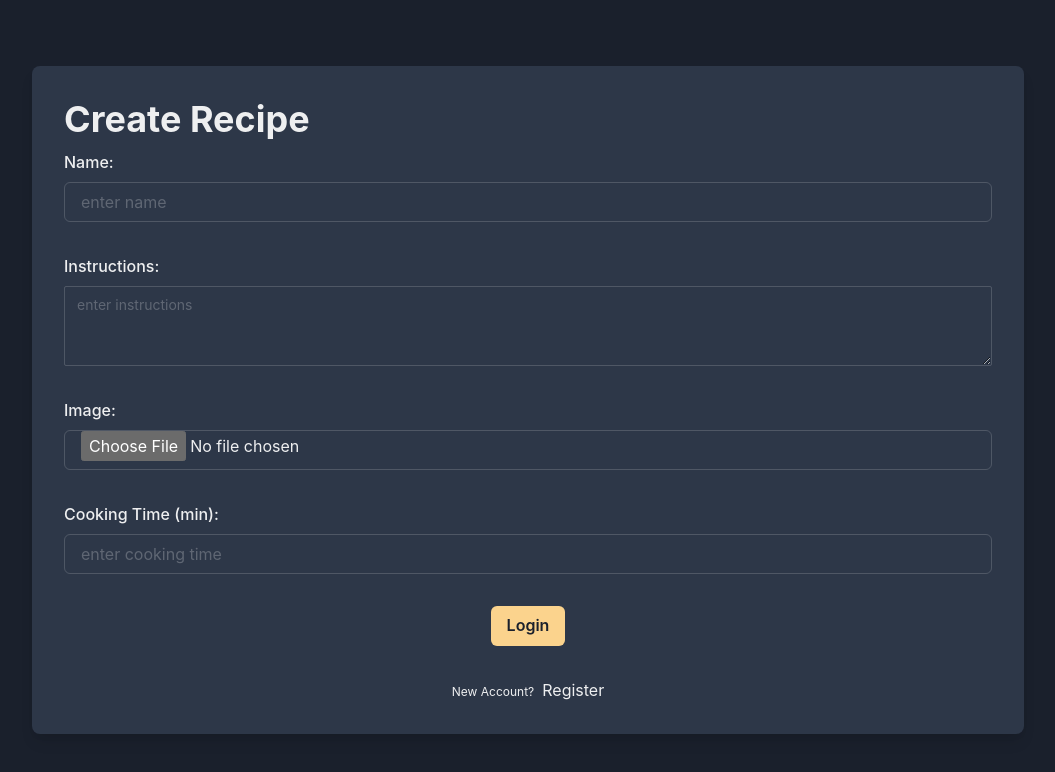
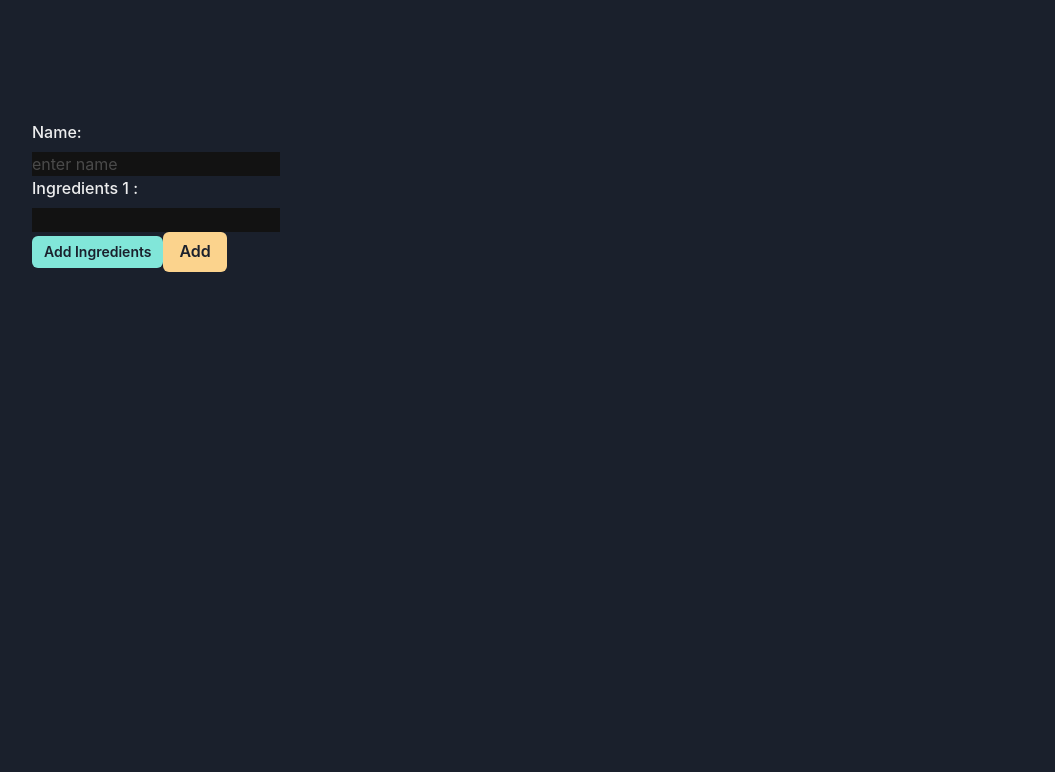
Before and after one commit to elimob680617/mern-resipies-app, a React (Create React App) app in the folder client/: page /create-recipe in a window 1280 px wide. Shown: the top 772 px of the page, without its empty margins (112-1167 px from the left). Built offline with nearby package versions, Linux system fonts and the light colour scheme.

Commit message:
fix create recipe form bugs

```diff
--- a/client/src/index.css
+++ b/client/src/index.css
@@ -1,6 +1,6 @@
-/* header {
+header {
   height: 120px;
-} */
+}
 form {
   width: 100%;
 }
--- a/client/src/sections/auth/Login.js
+++ b/client/src/sections/auth/Login.js
@@ -12,7 +12,7 @@ import {
   VStack,
   useColorModeValue,
 } from "@chakra-ui/react";
-import { useFormik } from "formik";
+import { Field, Formik, useFormik } from "formik";
 import { Link, useNavigate } from "react-router-dom";
 // to dispatch an action and to get data from the state
 import { useDispatch, useSelector } from "react-redux";
--- a/client/src/sections/recipes/CreateRecipe.js
+++ b/client/src/sections/recipes/CreateRecipe.js
@@ -1,125 +1,291 @@
+// import {
+//   Button,
+//   FormControl,
+//   FormErrorMessage,
+//   FormLabel,
+//   HStack,
+//   Heading,
+//   Input,
+//   Stack,
+//   Text,
+//   Textarea,
+//   VStack,
+//   useColorModeValue,
+// } from "@chakra-ui/react";
+// import { Field, FieldArray, Formik, useFormik } from "formik";
+// import { Link } from "react-router-dom";
+import * as Yup from "yup";
+
 import {
   Button,
   FormControl,
   FormErrorMessage,
   FormLabel,
   HStack,
-  Heading,
   Input,
-  Text,
-  Textarea,
-  VStack,
-  useColorModeValue,
 } from "@chakra-ui/react";
-import { useFormik } from "formik";
-import { Link } from "react-router-dom";
-import * as Yup from "yup";
+import { Field, FieldArray, Form, Formik } from "formik";
+
+// const CreateRecipe = () => {
+//   const formBackground = useColorModeValue("gray.100", "gray.700");
+
+//   const ingredientsGroup = { name: "" };
+
+//   const formik = useFormik({
+//     initialValues: {
+//       name: "",
+//       ingredients: [ingredientsGroup],
+//       instructions: "",
+//       imageUrl: "",
+//       cookingTime: 0,
+//       userOwner: 0,
+//     },
+//     onSubmit: (values) => console.log(values),
+
+//     validationSchema: Yup.object({
+//       name: Yup.string().required("Please enter an Name"),
+//       ingredients: Yup.array()
+//         .of(Yup.string())
+//         .required("Please enter an Ingredients"),
+//       instructions: Yup.string().required("Please enter Instructions"),
+//       imageUrl: Yup.string().required("Please enter an Image Url"),
+//       cookingTime: Yup.number()
+//         .typeError("Cooking Time must be a number")
+//         .positive("Cooking Time must be greater than zero")
+//         .required("Please enter Cooking Time"),
+//     }),
+//   });
+//   return (
+//     <VStack alignItems="center" justifyContent="center">
+//       <VStack
+//         p={8}
+//         bg={formBackground}
+//         borderRadius={8}
+//         boxShadow="lg"
+//         alignItems="flex-start"
+//         width="100%"
+//       >
+//         <Heading>Create Recipe</Heading>
+
+//         <VStack spacing={8} width="100%">
+//           <form onSubmit={formik.handleSubmit}>
+//             <>
+//               <FormControl
+//                 isInvalid={!!formik.errors.name && formik.touched.name}
+//               >
+//                 <FormLabel htmlFor="name">Name: </FormLabel>
+//                 <Input
+//                   type="text"
+//                   id="name"
+//                   name="name"
+//                   placeholder="enter name"
+//                 />
+//                 <FormErrorMessage>{formik.errors.name}</FormErrorMessage>
+//               </FormControl>
+//               <FormControl
+//                 isInvalid={
+//                   !!formik.errors.ingredients && formik.touched.ingredients
+//                 }
+//                 {...formik.getFieldProps("ingredients")}
+//               >
+//                 <FormLabel htmlFor="ingredients">Ingredients: </FormLabel>
+//                 <FieldArray name="ingredients">
+//                   {({ push, remove }) => (
+//                     <VStack alignItems="start">
+//                       {formik?.values?.ingredients.map((_, index) => (
+//                         <HStack width="full">
+//                           <Text>{index + 1}</Text>
+//                           <Input
+//                             type="text"
+//                             id="ingredients"
+//                             placeholder="enter ingredients"
+//                             name={`ingredients.${index}.name`}
+//                           />
+//                           <FormErrorMessage>
+//                             {formik.errors.ingredients}
+//                           </FormErrorMessage>
+
+//                           {index > 0 && (
+//                             <Button
+//                               type="button"
+//                               size="xs"
+//                               variant="ghost"
+//                               colorScheme="red"
+//                               onClick={() => remove(index)}
+//                             >
+//                               Delete
+//                             </Button>
+//                           )}
+//                         </HStack>
+//                       ))}
+
+//                       <Button
+//                         type="button"
+//                         size="sm"
+//                         colorScheme="teal"
+//                         variant="solid"
+//                         onClick={() => push(ingredientsGroup)}
+//                       >
+//                         Add Ingredients
+//                       </Button>
+//                     </VStack>
+//                   )}
+//                 </FieldArray>
+//               </FormControl>
+//               <FormControl
+//                 isInvalid={
+//                   !!formik.errors.instructions && formik.touched.instructions
+//                 }
+//                 {...formik.getFieldProps("instructions")}
+//               >
+//                 <FormLabel htmlFor="instructions">Instructions : </FormLabel>
+//                 <Textarea
+//                   type="text"
+//                   id="instructions"
+//                   name="instructions"
+//                   placeholder="enter instructions"
+//                   size="sm"
+//                   resize="vertical"
+//                 />
+//                 <FormErrorMessage>
+//                   {formik.errors.instructions}
+//                 </FormErrorMessage>
+//               </FormControl>
+//               <FormControl
+//                 isInvalid={!!formik.errors.imageUrl && formik.touched.imageUrl}
+//                 {...formik.getFieldProps("imageUrl")}
+//               >
+//                 <FormLabel htmlFor="instructions">Image : </FormLabel>
+//                 <Input
+//                   display="flex"
+//                   alignItems="center"
+//                   type="file"
+//                   id="imageUrl"
+//                   name="imageUrl"
+//                 />
+//                 <FormErrorMessage>{formik.errors.imageUrl}</FormErrorMessage>
+//               </FormControl>
+//               <FormControl
+//                 isInvalid={
+//                   !!formik.errors.cookingTime && formik.touched.cookingTime
+//                 }
+//                 {...formik.getFieldProps("cookingTime")}
+//               >
+//                 <FormLabel htmlFor="cookingTime">
+//                   Cooking Time (min):{" "}
+//                 </FormLabel>
+//                 <Input
+//                   type="text"
+//                   id="cookingTime"
+//                   name="cookingTime"
+//                   placeholder="enter cooking time"
+//                 />
+//                 <FormErrorMessage>{formik.errors.cookingTime}</FormErrorMessage>
+//               </FormControl>
+//               <Button type="submit" colorScheme="orange">
+//                 Login
+//               </Button>
+//             </>
+//           </form>
+//         </VStack>
+//       </VStack>
+//     </VStack>
+//   );
+// };
+
+// export default CreateRecipe;
 
 const CreateRecipe = () => {
-  const formBackground = useColorModeValue("gray.100", "gray.700");
-
-  const formik = useFormik({
-    initialValues: {
+  const initialValues = {
     name: "",
-      ingredients: [],
+    ingredients: [{ name: "" }],
     instructions: "",
     imageUrl: "",
     cookingTime: 0,
     userOwner: 0,
-    },
-    onSubmit: (values) => console.log(values),
-    validationSchema: Yup.object({
+  };
+  const onSubmit = (values) => console.log(values);
+  const validationSchema = Yup.object().shape({
     name: Yup.string().required("Please enter an Name"),
-      instructions: Yup.string().required("Please enter Instructions"),
-      imageUrl: Yup.string().required("Please enter an Image Url"),
-      cookingTime: Yup.number().required("Please enter Cooking Time"),
-    }),
+
+    // ingredients: Yup.array().of(
+    //   Yup.object().shape({
+    //     name: Yup.string().required("Please enter an Ingredient"),
+    //   })
+    // ),
+
+    // instructions: Yup.string().required("Please enter Instructions"),
+    // imageUrl: Yup.string().required("Please enter an Image Url"),
+    // cookingTime: Yup.number()
+    //   .typeError("Cooking Time must be a number")
+    //   .positive("Cooking Time must be greater than zero")
+    //   .required("Please enter Cooking Time"),
   });
+
   return (
-    <VStack h="100vh" alignItems="center" justifyContent="center">
-      <VStack
-        p={8}
-        bg={formBackground}
-        borderRadius={8}
-        boxShadow="lg"
-        alignItems="flex-start"
-        width="100%"
+    <Formik
+      initialValues={initialValues}
+      onSubmit={onSubmit}
+      validationSchema={validationSchema}
     >
-        <Heading>Create Recipe</Heading>
-
-        <form onSubmit={formik.handleSubmit} noValidate>
-          <VStack spacing={8} width="100%">
+      {({ errors, touched, values, getFieldProps }) => (
+        <Form>
           <FormControl
-              isInvalid={!!formik.errors.name && formik.touched.name}
-              {...formik.getFieldProps("name")}
+            isInvalid={!!errors.name && touched.name}
+            {...getFieldProps("name")}
           >
             <FormLabel htmlFor="name">Name: </FormLabel>
-              <Input
-                type="text"
-                id="name"
-                name="name"
-                placeholder="enter name"
-              />
-              <FormErrorMessage>{formik.errors.name}</FormErrorMessage>
-            </FormControl>
-            <FormControl
-              isInvalid={
-                !!formik.errors.instructions && formik.touched.instructions
-              }
-              {...formik.getFieldProps("instructions")}
-            >
-              <FormLabel htmlFor="instructions">Instructions: </FormLabel>
-              <Textarea
-                type="text"
-                id="instructions"
-                name="instructions"
-                placeholder="enter instructions"
-                size="sm"
-                resize="vertical"
-              />
-              <FormErrorMessage>{formik.errors.instructions}</FormErrorMessage>
-            </FormControl>
-            <FormControl
-              isInvalid={!!formik.errors.imageUrl && formik.touched.imageUrl}
-              {...formik.getFieldProps("imageUrl")}
-            >
-              <FormLabel htmlFor="instructions">Image: </FormLabel>
-              <Input
-                display="flex"
-                alignItems="center"
-                type="file"
-                id="imageUrl"
-                name="imageUrl"
-              />
-              <FormErrorMessage>{formik.errors.imageUrl}</FormErrorMessage>
-            </FormControl>
-            <FormControl
-              isInvalid={
-                !!formik.errors.cookingTime && formik.touched.cookingTime
-              }
-              {...formik.getFieldProps("cookingTime")}
-            >
-              <FormLabel htmlFor="cookingTime">Cooking Time (min): </FormLabel>
-              <Input
-                type="number"
-                id="cookingTime"
-                name="cookingTime"
-                placeholder="enter cooking time"
-              />
-              <FormErrorMessage>{formik.errors.cookingTime}</FormErrorMessage>
+            <Field type="text" id="name" name="name" placeholder="enter name" />
+            <FormErrorMessage>{errors.name}</FormErrorMessage>
           </FormControl>
 
+          <FieldArray name="ingredients">
+            {({ insert, remove }) => (
+              <>
+                {values.ingredients.map((ingredient, index) => (
+                  <FormControl key={index} {...getFieldProps(`${ingredient}`)}>
+                    <FormLabel htmlFor="ingredients">
+                      Ingredients {index + 1} :
+                    </FormLabel>
+                    <HStack>
+                      <Field
+                        name={`ingredients.${index}.name`}
+                        id={`ingredients.${index}.name`}
+                      />
+                      {index > 0 && (
+                        <Button
+                          type="button"
+                          size="xs"
+                          variant="ghost"
+                          colorScheme="red"
+                          onClick={() => remove(index)}
+                        >
+                          Delete
+                        </Button>
+                      )}
+                    </HStack>
+                  </FormControl>
+                ))}
+                <Button
+                  type="button"
+                  size="sm"
+                  colorScheme="teal"
+                  variant="solid"
+                  onClick={() =>
+                    insert(values.ingredients.length + 1, { name: "" })
+                  }
+                >
+                  Add Ingredients
+                </Button>
+              </>
+            )}
+          </FieldArray>
           <Button type="submit" colorScheme="orange">
-              Login
+            Add
           </Button>
-            <HStack alignItems="baseline">
-              <Text fontSize="xs">New Account?</Text>
-              <Link to="/register">Register</Link>
-            </HStack>
-          </VStack>
-        </form>
-      </VStack>
-    </VStack>
+        </Form>
+      )}
+    </Formik>
   );
 };
 
```
Lines whose indentation alone changed are shown as unchanged.
